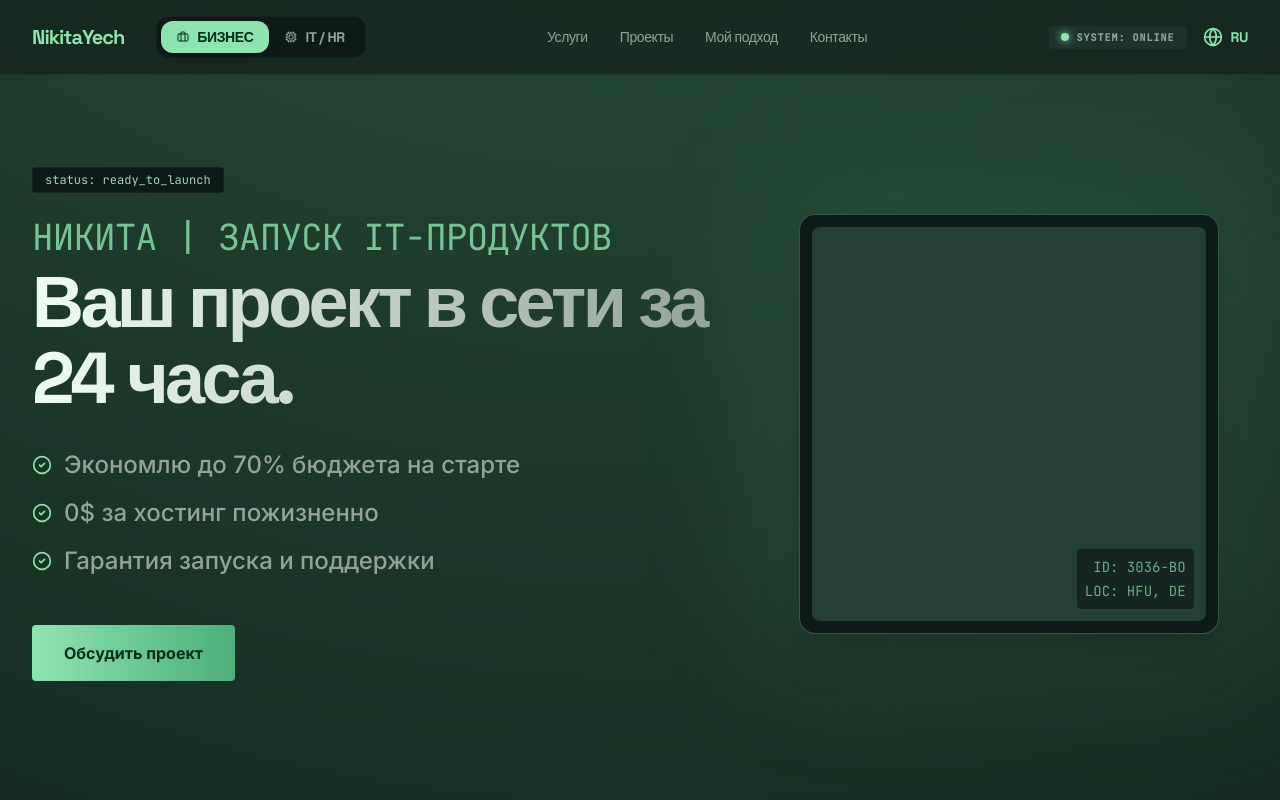
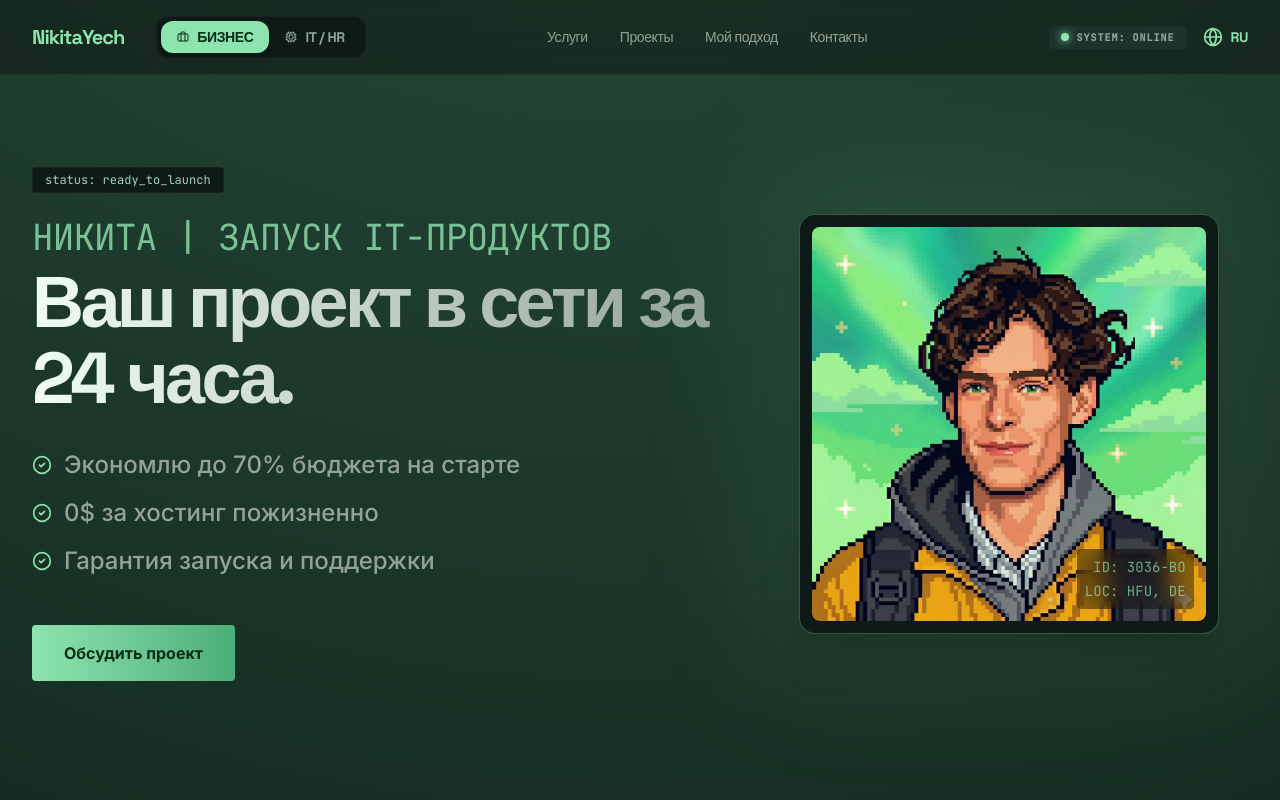
Before and after one commit to NikitaYechshenko/nikitayechwebsite, a React (Vite) app: page / in a window 1280 px wide. Shown: the top 800 px of the page. Built offline with nearby package versions, Linux system fonts and the light colour scheme.

Commit message:
Change my_photo to webp and fix bug

```diff
--- a/src/components/Hero.tsx
+++ b/src/components/Hero.tsx
@@ -37,7 +37,7 @@ export default function Hero({ onContactClick }: { onContactClick: () => void })
               <img
                 alt="Nikita Backend DevOps Engineer Avatar"
                 className="w-full h-full object-cover"
-                src="/my_photo.jpg"
+                src="/my_photo.webp"
                 referrerPolicy="no-referrer"
                 loading="eager"
               />
@@ -113,7 +113,7 @@ export default function Hero({ onContactClick }: { onContactClick: () => void })
             <div className="relative z-10 w-full max-w-[420px] aspect-square rounded-2xl overflow-hidden border border-primary/30 bg-surface-container-low p-3 shadow-2xl">
               <div
                 className="w-full h-full rounded-xl bg-cover bg-center bg-no-repeat bg-surface-container-highest transition-opacity duration-500"
-                style={{ backgroundImage: `url('/my_photo.jpg')` }}
+                style={{ backgroundImage: `url('/my_photo.webp')` }}
                 role="img"
                 aria-label="Nikita Backend DevOps Engineer"
               />
```
Also changed, not shown: public/my_photo.jpg (deleted), public/my_photo.webp (added).
